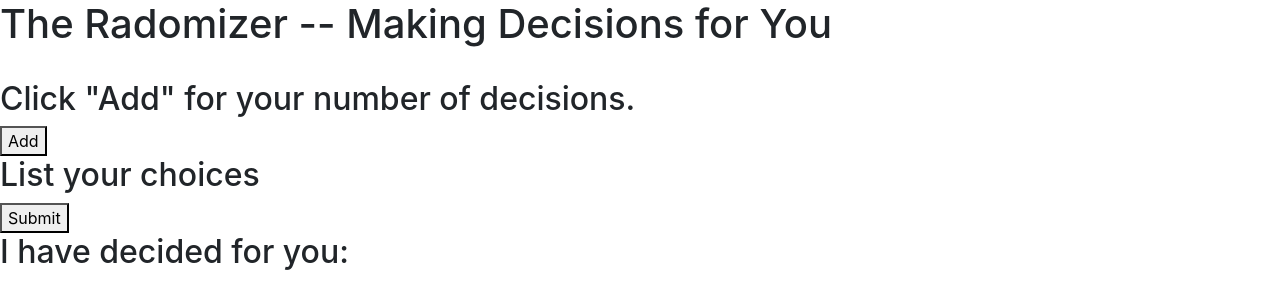
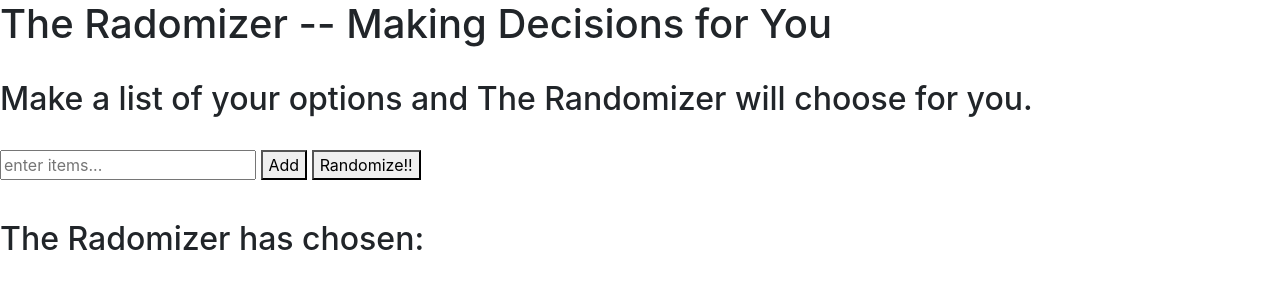
Before and after one commit to derazmus/radomizer, a plain HTML site: page index.html in a window 1280 px wide. Drawn offline with nearby package versions, Linux system fonts and the light colour scheme.

Commit message:
restructure, grabbing item from list input

```diff
--- a/app.js
+++ b/app.js
@@ -1,47 +1,37 @@
+//take items entered and display on screen in list
+function addToList() {
+    event.preventDefault();
+    var choice = document.getElementById('choiceItems').value;
+    console.log(choice);
+}
+// function changeIt() {
+//     event.preventDefault();
+
+//     var i = 1;
+//     choiceDiv.innerHTML = choiceDiv.innerHTML + "<input type = 'text' name = 'choice'>"
+// }
+
+// //empty array of choices
+
+// var choices = [];
+
+// function answer() {
+//     event.preventDefault();
+//     //choices
+//     var choice1 = document.getElementById("choice1").value;
+//     var choice2 = document.getElementById("choice2").value;
+//     var choice3 = document.getElementById("choice3").value;
+
+//     //push to array
+//     choices.push(choice1, choice2, choice3);
+
+//     //make random choice
+//     var random = choices[Math.floor(Math.random() * choices.length)];
+
+//     console.log(random);
+
+//     //display on HTML
+//     document.getElementById("Decisions").innerHTML = random;
 
 
-//create input fields
-
-// function addInputFields(){
-//     event.preventDefault();
-
-//     //grab number from text field
-//     var numberDecisions = document.getElementById("number").value;
-//     console.log(numberDecisions);
-
-//     //create that number of input fields in the proper div
-//     var div = document.createElement('div')
-
-// }
-
-function changeIt() {
-    event.preventDefault();
-
-    var i = 1;
-    choiceDiv.innerHTML = choiceDiv.innerHTML + "<input type = 'text' name = 'choice'>"
-}
-
-//empty array of choices
-
-var choices = [];
-
-function answer() {
-    event.preventDefault();
-    //choices
-    var choice1 = document.getElementById("choice1").value;
-    var choice2 = document.getElementById("choice2").value;
-    var choice3 = document.getElementById("choice3").value;
-
-    //push to array
-    choices.push(choice1, choice2, choice3);
-
-    //make random choice
-    var random = choices[Math.floor(Math.random() * choices.length)];
-
-    console.log(random);
-
-    //display on HTML
-    document.getElementById("Decisions").innerHTML = random;
-
-
-};
+// };
--- a/index.html
+++ b/index.html
@@ -11,20 +11,16 @@
     <h1> The Radomizer -- Making Decisions for You </h1>
     <br />
     <form>
-        <h2> Click "Add" for your number of decisions.</h2>
-
-        <button id="btn" onclick="changeIt()">Add</button>
+        <h2> Make a list of your options and The Randomizer will choose for you. </h2>
+        <br />
+        <input type="text" name="choices" placeholder="enter items..." id="choiceItems">
+        <button id="btn" onclick="addToList()">Add</button>
+        <button id="btn" onclick="changeIt()">Randomize!!</button>
+        <ol id="options">
+        </ol>
         <div id="container" />
-        <h2> List your choices </h2>
-        <span id="numberChoices"></span>
-        <div id="choiceDiv">
-            <!-- <input id="choice1" type="text" placeholder="choice 1" />
-            <input id="choice2" type="text" placeholder="choice 2" />
-            <input id="choice3" type="text" placeholder="choice 3" /> -->
-
-        </div>
-        <button id="submit" onClick="answer()">Submit</button>
-        <h2> I have decided for you: </h2>
+        <br />
+        <h2> The Radomizer has chosen: </h2>
         <h2 id="Decisions"></h2>
         </div>
     </form>
```
